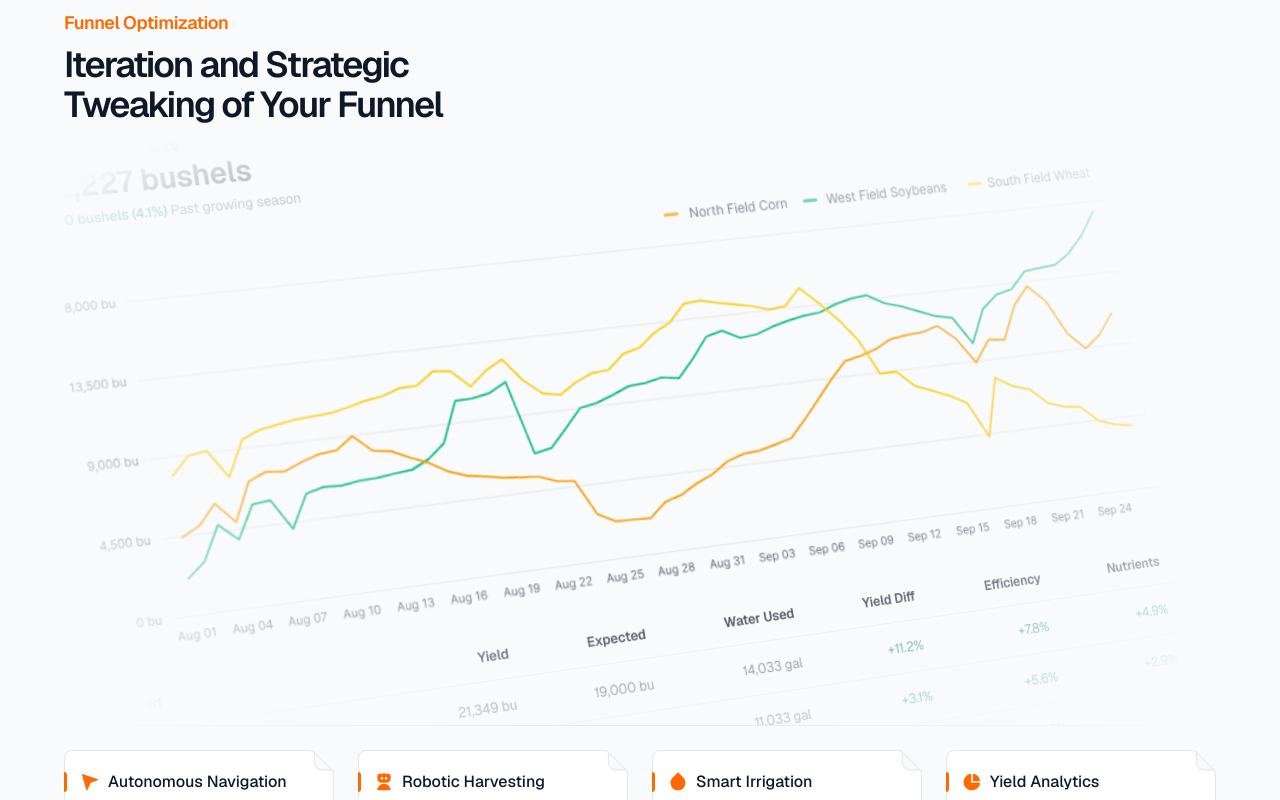
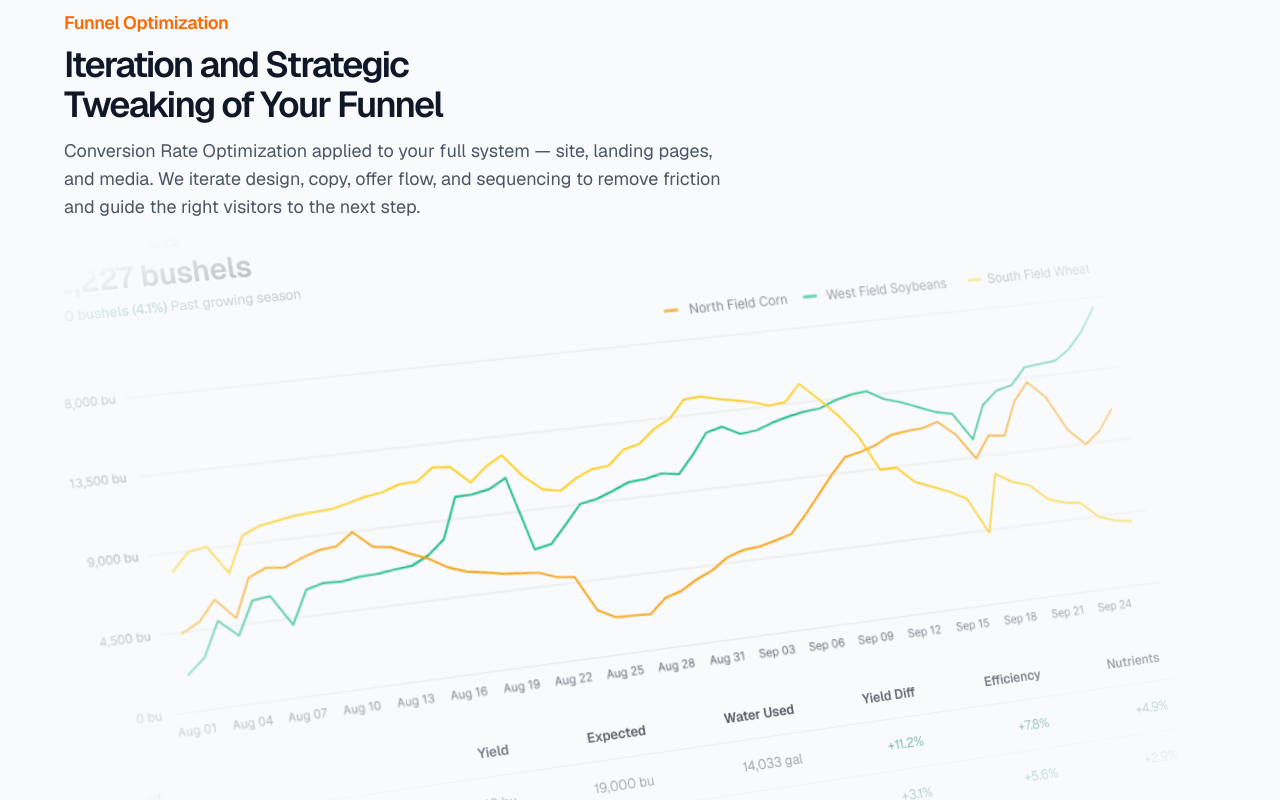
Before and after one commit to telluricaquarian/aclr77, a Next.js app: page / in a window 1280 px wide. Shown: the part 4500-5300 px from the top of the page. Built offline with nearby package versions, Linux system fonts and the light colour scheme.

Commit message:
Funnel Optimization: replace card content with Overview + ToFu/MoFu/BoFu and add supporting copy

```diff
--- a/src/components/ui/SolarAnalytics.tsx
+++ b/src/components/ui/SolarAnalytics.tsx
@@ -3,14 +3,15 @@ import {
   RiNavigationFill,
   RiPieChartFill,
   RiRobot3Fill,
-} from "@remixicon/react"
-import { Divider } from "../Divider"
-import AnalyticsIllustration from "./AnalyticsIllustration"
-import { StickerCard } from "./StickerCard"
+} from "@remixicon/react";
+import { Divider } from "../Divider";
+import AnalyticsIllustration from "./AnalyticsIllustration";
+import { StickerCard } from "./StickerCard";
 
 export function SolarAnalytics() {
   return (
     <section
+      id="solar-analytics"
       aria-labelledby="solar-analytics"
       className="relative mx-auto w-full max-w-6xl overflow-hidden"
     >
@@ -22,36 +23,48 @@ export function SolarAnalytics() {
           Funnel Optimization
           <div className="absolute top-1 -left-[8px] h-5 w-[3px] rounded-r-sm bg-orange-500" />
         </h2>
+
         <p className="mt-2 max-w-lg text-3xl font-semibold tracking-tighter text-balance text-gray-900 md:text-4xl">
           Iteration and Strategic Tweaking of Your Funnel
         </p>
+        <p className="mt-3 max-w-2xl text-base text-gray-600 md:text-lg">
+          Conversion Rate Optimization applied to your full system — site,
+          landing pages, and media. We iterate design, copy, offer flow, and
+          sequencing to remove friction and guide the right visitors to the next
+          step.
+        </p>
       </div>
+
+      {/* Illustration stays decorative and non-interactive */}
       <div className="*:pointer-events-none">
         <AnalyticsIllustration />
       </div>
-      <Divider className="mt-0"></Divider>
+
+      <Divider className="mt-0" />
+
+      {/* 4 cards: Overview + ToFu + MoFu + BoFu */}
       <div className="grid grid-cols-1 grid-rows-2 gap-6 md:grid-cols-4 md:grid-rows-1">
         <StickerCard
+          Icon={RiPieChartFill}
+          title="What is Funnel Optimization"
+          description="CRO across your whole journey. Rapid tests to refine messaging, UI/UX, and offer flow so more qualified users convert with less friction."
+        />
+        <StickerCard
           Icon={RiNavigationFill}
-          title="Autonomous Navigation"
-          description="Smart tractors that navigate fields independently using GPS."
+          title="Top of Funnel (ToFu)"
+          description="Awareness & qualification. Hooks, creative, and angles that stop scrolls, build relevance, and pre-frame the value your audience cares about."
         />
         <StickerCard
           Icon={RiRobot3Fill}
-          title="Robotic Harvesting"
-          description="AI-powered robots that identify and harvest crops at optimal ripeness."
+          title="Middle of Funnel (MoFu)"
+          description="Consideration & proof. UGC, testimonials, comparisons, and retargeting that answer objections and move curiosity toward intent."
         />
         <StickerCard
           Icon={RiDropFill}
-          title="Smart Irrigation"
-          description="Automated irrigation systems that optimize water usage."
-        />
-        <StickerCard
-          Icon={RiPieChartFill}
-          title="Yield Analytics"
-          description="Advanced analytics platform that predicts crop yields."
+          title="Bottom of Funnel (BoFu)"
+          description="Conversion & AOV. Landing/checkout UX that reduces friction, adds urgency, and increases average order value with smart bundling and offers."
         />
       </div>
     </section>
-  )
+  );
 }
```
